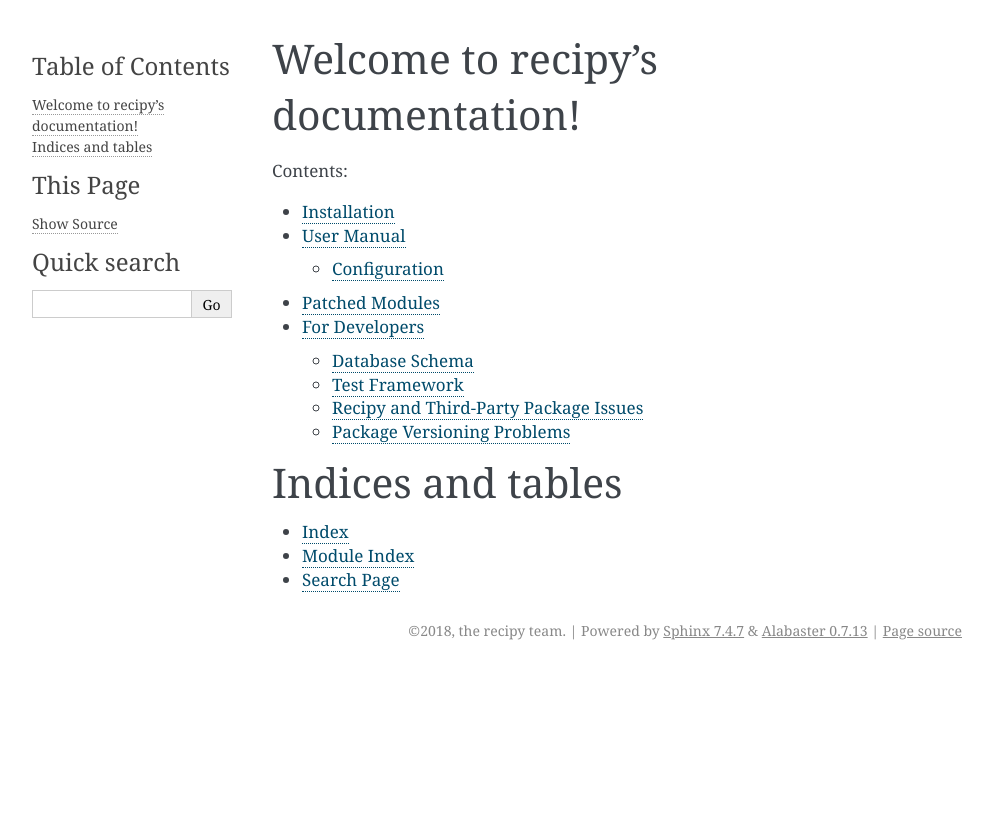
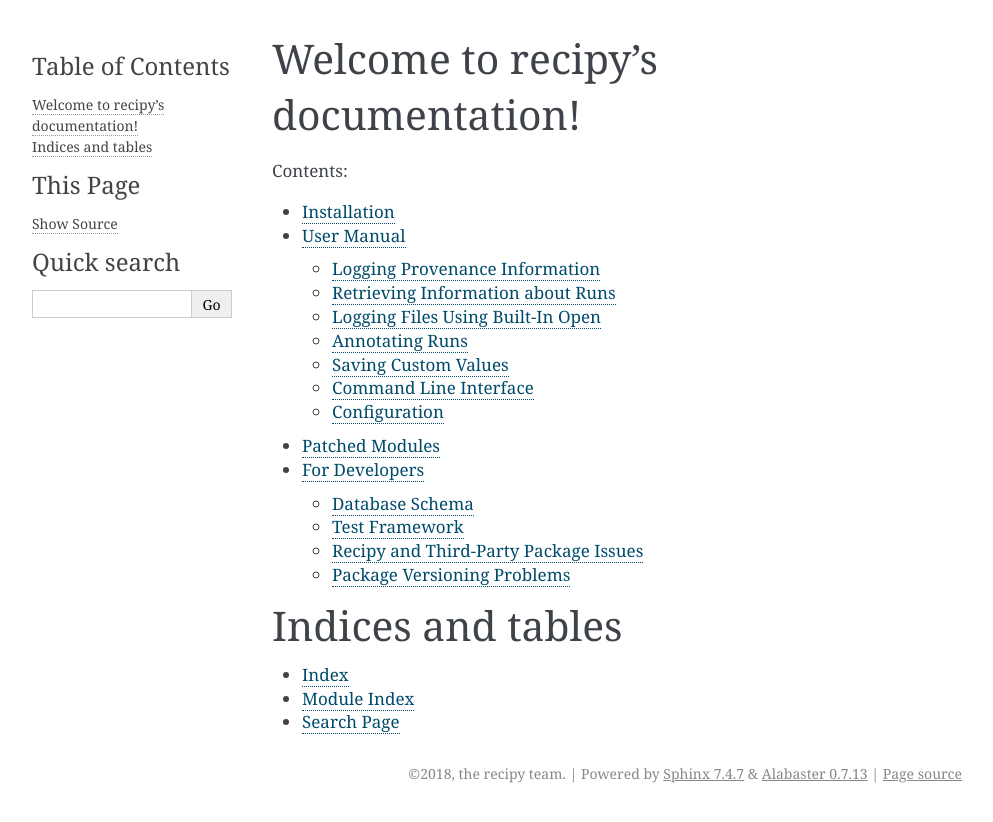
Before and after one commit to recipy/recipy, a Sphinx documentation site: the page built from docs/index.rst, in a window 1280 px wide. Shown: the top 822 px of the page, without its empty margins (148-1141 px from the left). Built offline with Sphinx 7.4.7, drawn with Linux system fonts in a browser that asks for light colours.

Commit message:
Fix line breaks and headings

```diff
--- a/docs/user_manual.rst
+++ b/docs/user_manual.rst
@@ -2,15 +2,29 @@
 User Manual
 ##########################
 
-Simply add the following line to the top of your Python script:
+With the addition of a single line of code to the top of a Python script, recipy
+logs each run of your code to a database, keeping track of the input files, output
+files and the version of your code. It then lets you query this database to
+help you to recall the exact steps you took to create a certain output file.
+
+Logging Provenance Information
+==============================
+
+To log provenance information, simply add the following line to the top of your
+code:
 
 .. code-block:: python
 
    import recipy
 
-Note that this **must** be the **very top** line of your script, before you import anything else.
+Note that this **must** be the **very top** line of your script, before you
+import anything else.
 
-Then just run your script as usual, and all of the data will be logged into the TinyDB database (don't worry, the database is automatically created if needed). You can then use the ``recipy`` script to quickly query the database to find out what run of your code produced what output file. So, for example, if you run some code like this:
+Then just run your script as usual, and all of the data will be logged into the
+TinyDB database (don't worry, the database is automatically created if needed).
+You can then use the ``recipy`` command to quickly query the database to find out
+what run of your code produced what output file. So, for example, if you run some
+code like this:
 
 .. code-block:: python
 
@@ -22,11 +36,18 @@
 
    numpy.save('test.npy', arr)
 
-(Note the addition of ``import recipy`` at the beginning of script - but there are no other changes from a standard script)
+(Note the addition of ``import recipy`` at the beginning of script - but there
+are no other changes from a standard script.)
 
-Alternatively, run an unmodified script with ``python -m recipy SCRIPT [ARGS ...]`` to enable recipy logging. This invokes recipy's module entry point, which takes care of import recipy for you, before running your script.
+Alternatively, run an unmodified script with ``python -m recipy SCRIPT [ARGS ...]``
+to enable recipy logging. This invokes recipy's module entry point, which takes
+care of import recipy for you, before running your script.
 
-it will produce an output called ``test.npy``. To find out the details of the run which created this file you can search using
+Retrieving Information about Runs
+=================================
+
+it will produce an output called ``test.npy``. To find out the details of the
+run which created this file you can search using
 
 .. code-block:: sh
 
@@ -46,30 +67,54 @@
    Outputs:
      /Users/robin/code/recipy/test.npy
 
-
-An alternative way to view this is to use the GUI. Just run ``recipy gui`` and a browser window will open with an interface that you can use to search all of your recipy 'runs':
-
+An alternative way to view this is to use the GUI. Just run ``recipy gui`` and
+a browser window will open with an interface that you can use to search all of
+your recipy 'runs':
 
 .. image:: http://rtwilson.com/images/RecipyGUI.png
    :target: http://rtwilson.com/images/RecipyGUI.png
    :alt: Screenshot of GUI
 
+Logging Files Using Built-In Open
+=================================
 
-If you want to log inputs and outputs of files read or written with built-in open, you need to do a little more work. Either use ``recipy.open`` (only requires ``import recipy`` at the top of your script), or add ``from recipy import open`` and just use ``open``.
-This workaround is required, because many libraries use built-in open internally, and you only want to record the files you explicitly opened yourself.
+If you want to log inputs and outputs of files read or written with built-in
+open, you need to do a little more work. Either use ``recipy.open``
+(only requires ``import recipy`` at the top of your script), or add
+``from recipy import open`` and just use ``open``.
 
-If you use Python 2, you can pass an ``encoding`` parameter to ``recipy.open``. In this case ``codecs`` is used to open the file with proper encoding.
+This workaround is required, because many libraries use built-in open internally,
+and you only want to record the files you explicitly opened yourself.
 
-Once you've got some runs in your database, you can 'annotate' these runs with any notes that you want to keep about them. This can be particularly useful for recording which runs worked well, or particular problems you ran into. This can be done from the 'details' page in the GUI, or by running
+If you use Python 2, you can pass an ``encoding`` parameter to ``recipy.open``.
+In this case ``codecs`` is used to open the file with proper encoding.
+
+Annotating Runs
+===============
+
+Once you've got some runs in your database, you can 'annotate' these runs with
+any notes that you want to keep about them. This can be particularly useful for
+recording which runs worked well, or particular problems you ran into. This can
+be done from the 'details' page in the GUI, or by running
 
 .. code-block:: sh
 
-   recipy annotate
+   recipy annotate [run-id]
 
 
-which will open an editor to allow you to write notes that will be attached to the run. These will then be viewable via the command-line and the GUI when searching for runs.
+which will open an editor to allow you to write notes that will be attached to
+the run. These will then be viewable via the command-line and the GUI when
+searching for runs.
 
-There are other features in the command-line interface too: ``recipy --help`` to see the other options. You can view diffs, see all runs that created a file with a given name, search based on ids, show the latest entry and more:
+Saving Custom Values
+====================
+
+Command Line Interface
+======================
+
+There are other features in the command-line interface too: ``recipy --help``
+to see the other options. You can view diffs, see all runs that created a file
+with a given name, search based on ids, show the latest entry and more:
 
 .. code-block:: sh
 
@@ -113,19 +162,23 @@
    debug
 
 
-This simply instructs recipy not to save ``git diff`` information when it records metadata about a run, and also to print debug messages (which can be really useful if you're trying to work out why certain functions aren't patched). At the moment, the only possible options are:
-
+This simply instructs recipy not to save ``git diff`` information when it
+records metadata about a run, and also to print debug messages (which can be
+really useful if you're trying to work out why certain functions aren't
+patched). At the moment, the only possible options are:
 
 * ``[general]``
 
   * ``debug`` - print debug messages
-  * ``editor = vi`` - Configure the default text editor that will be used when recipy needs you to type in a message. Use notepad if on Windows, for example
+  * ``editor = vi`` - Configure the default text editor that will be used when
+  recipy needs you to type in a message. Use notepad if on Windows, for example
   * ``quiet`` - don't print any messages
   * ``port`` - specify port to use for the GUI
 
 * ``[data]``
 
-  * ``file_diff_outputs`` - store diff between the old output and new output file, if the output file exists before the script is executed
+  * ``file_diff_outputs`` - store diff between the old output and new output
+  file, if the output file exists before the script is executed
 
 * ``[database]``
 
@@ -133,19 +186,27 @@
 
 * ``[ignored metadata]``
 
-  * ``diff`` - don't store the output of ``git diff`` in the metadata for a recipy run
-  * ``git`` - don't store anything relating to git (origin, commit, repo etc) in the metadata for a recipy run
+  * ``diff`` - don't store the output of ``git diff`` in the metadata for a
+  recipy run
+  * ``git`` - don't store anything relating to git (origin, commit, repo etc)
+  in the metadata for a recipy run
   * ``input_hashes`` - don't compute and store SHA-1 hashes of input files
   * ``output_hashes`` - don't compute and store SHA-1 hashes of output files
 
 * ``[ignored inputs]``
 
-  * List any module here (eg. ``numpy``\ ) to instruct recipy *not* to record inputs from this module, or ``all`` to ignore inputs from all modules
+  * List any module here (eg. ``numpy``\ ) to instruct recipy *not* to record
+  inputs from this module, or ``all`` to ignore inputs from all modules
 
 * ``[ignored outputs]``
 
-  * List any module here (eg. ``numpy``\ ) to instruct recipy *not* to record outputs from this module, or ``all`` to ignore outputs from all modules
+  * List any module here (eg. ``numpy``\ ) to instruct recipy *not* to record
+  outputs from this module, or ``all`` to ignore outputs from all modules
 
-By default all metadata is stored (ie. no metadata is ignored) and debug messages are not shown. A ``.recipyrc`` file in the current directory takes precedence over the ``~/.recipy/recipyrc`` file, allowing per-project configurations to be easily handled.
+By default all metadata is stored (ie. no metadata is ignored) and debug messages
+are not shown. A ``.recipyrc`` file in the current directory takes precedence over
+the ``~/.recipy/recipyrc`` file, allowing per-project configurations to be easily
+handled.
 
-**Note:** No default configuration file is provided with recipy, so if you wish to configure anything you will need to create a properly-formatted file yourself.
+**Note:** No default configuration file is provided with recipy, so if you wish
+to configure anything you will need to create a properly-formatted file yourself.
```
Also changed, not shown: other parts of docs/user_manual.rst (+5 -1 lines).
